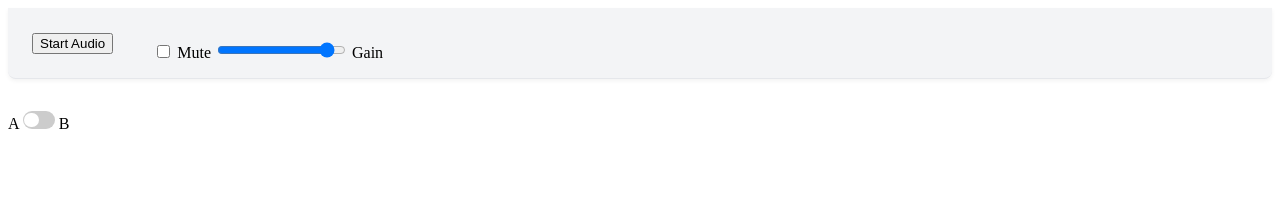
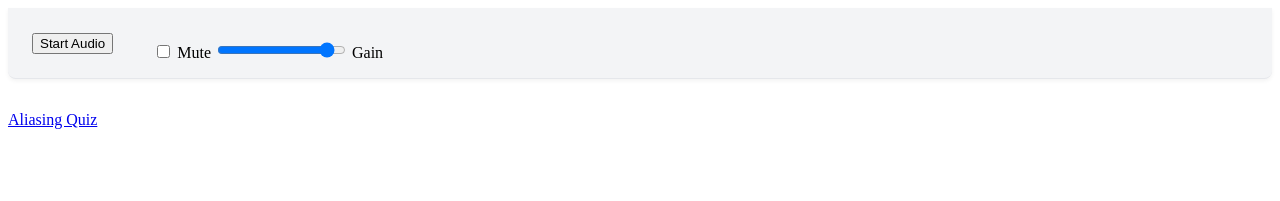
Before and after one commit to eetu-n/synth-school, a SvelteKit app: page / in a window 1280 px wide. Shown: the top 201 px of the page. Built offline with nearby package versions, Linux system fonts and the light colour scheme.

Commit message:
Set front page

```diff
--- a/src/routes/+page.svelte
+++ b/src/routes/+page.svelte
@@ -3,4 +3,4 @@
 	import { audioState } from '$lib/audioFramework/audioState.svelte';
 </script>
 
-<FaustSawSelector output={audioState.masterWorklet} />
+<a href="/aliasing">Aliasing Quiz</a>
```
